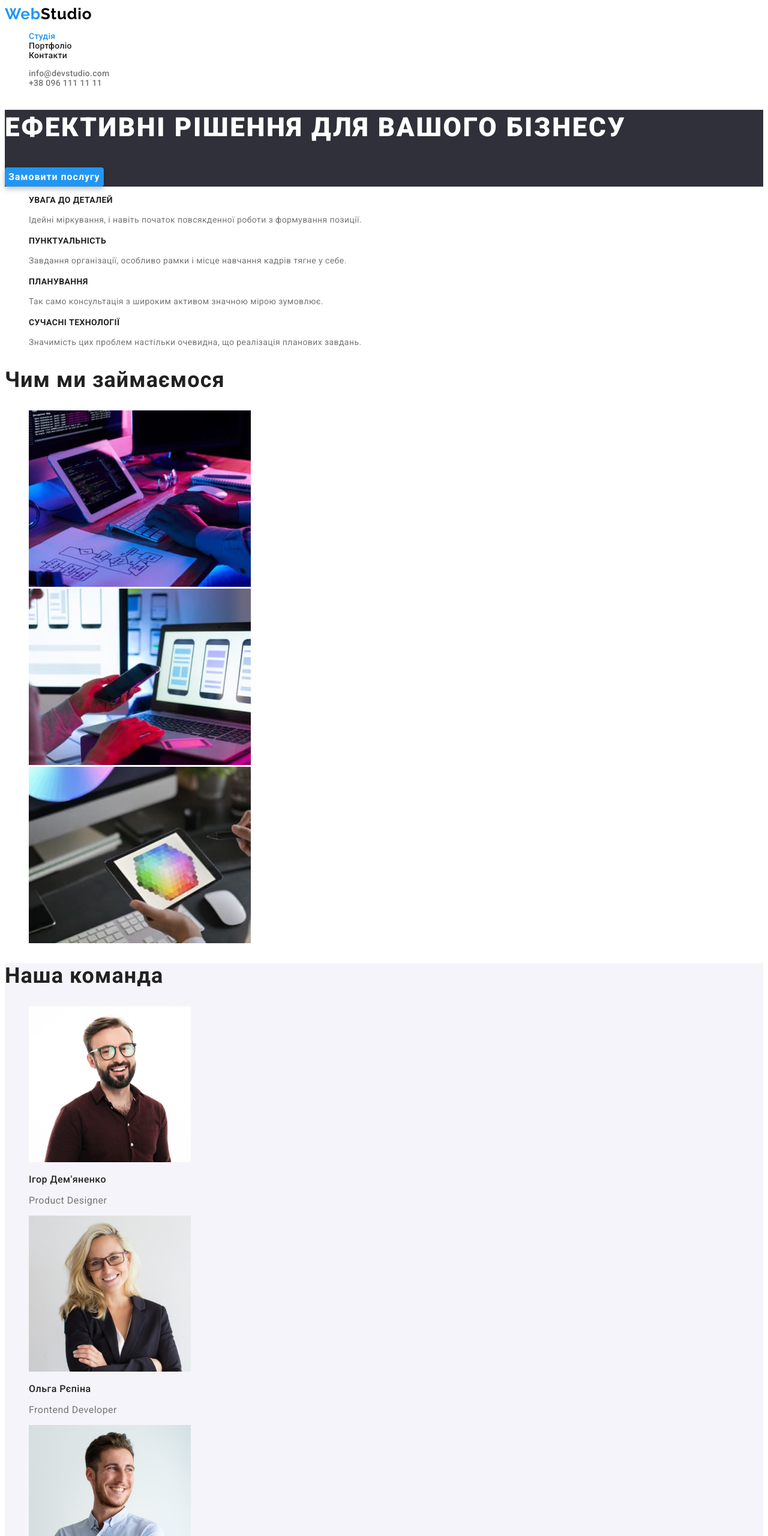
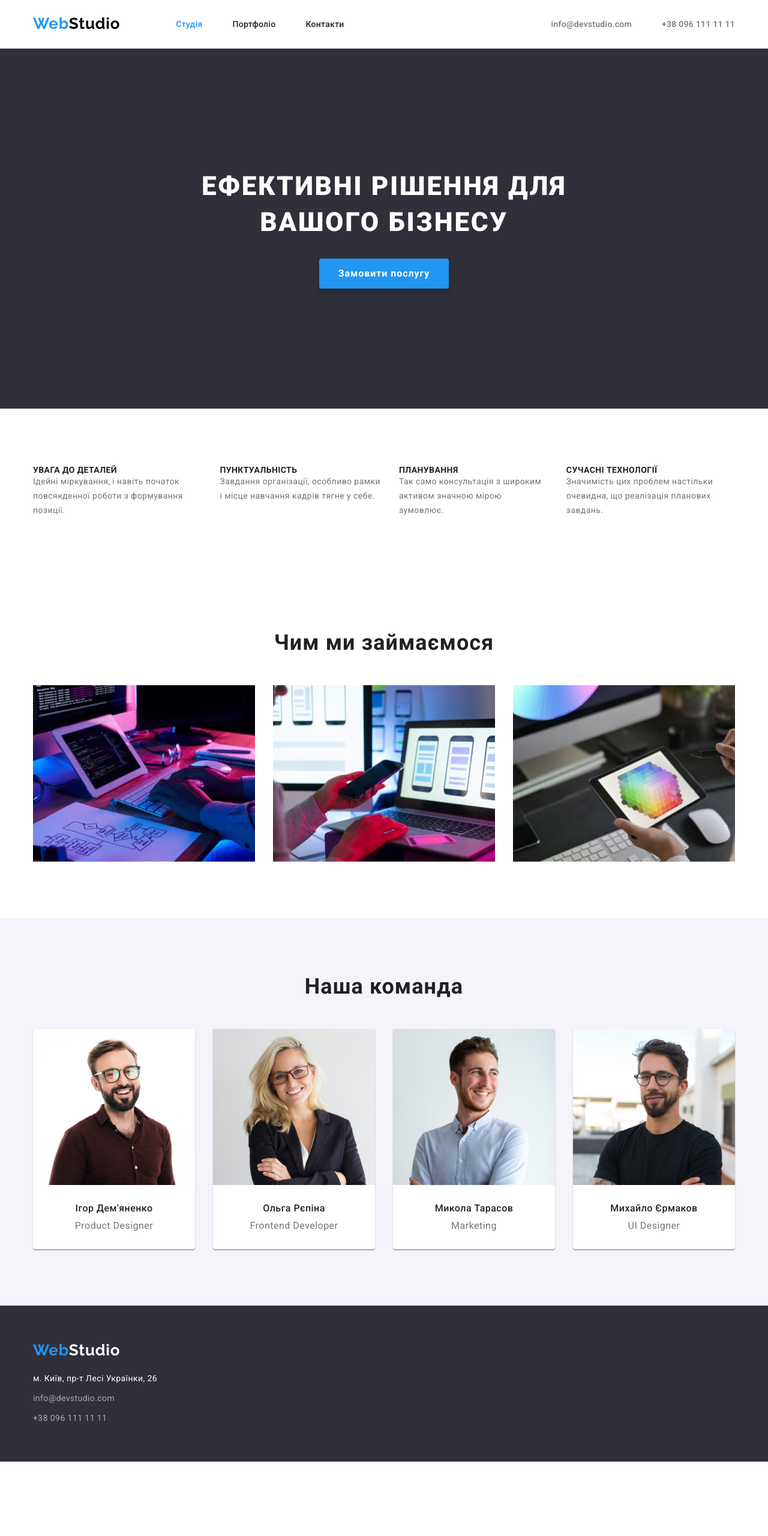
Before and after one commit to Sychevskyii/goit-markup-hw-03, a plain HTML site: page index.html in a window 1280 px wide. Shown: the top 2560 px of the page at 60% size. After the commit the page ends 2436 px from the top, so only its background shows below. Drawn offline with nearby package versions, Linux system fonts and the light colour scheme.

Commit message:
update index.html, portdolio.html, styles.css

```diff
--- a/css/styles.css
+++ b/css/styles.css
@@ -15,12 +15,40 @@ body {
   font-size: 14px;
 }
 
+h1,
+h2,
+h3,
+h4,
+h5,
+h5,
+p {
+  margin: 0;
+}
+
+img {
+  display: block;
+}
+
+ul,
+ol {
+  padding: 0;
+  margin: 0;
+}
+
+.container {
+  width: 1200px;
+  padding-left: 15px;
+  padding-right: 15px;
+  margin: 0 auto;
+}
+
 .list {
   list-style: none;
 }
 
 .link {
   text-decoration: none;
+  display: block;
 }
 
 .logo {
@@ -44,10 +72,37 @@ body {
   letter-spacing: 1.08px;
 }
 
+.section {
+  padding-top: 94px;
+  padding-bottom: 94px;
+}
+
 /* Хедер */
+
+.header {
+  border-bottom: 1px solid #ececec;
+}
+
+.header-container {
+  display: flex;
+  align-items: center;
+}
 
 .header-logo-dark {
   color: #000;
+  margin-right: 93px;
+}
+
+.navigation-list {
+  display: flex;
+}
+
+.navigation-list-item {
+  margin-right: 50px;
+}
+
+.navigation-list-item:last-child {
+  margin: 0;
 }
 
 .navigation-list-link {
@@ -55,6 +110,8 @@ body {
   font-weight: 500;
   letter-spacing: 0.28px;
   transition: all 0.3s;
+  padding-top: 32px;
+  padding-bottom: 32px;
 }
 
 .navigation-list-link.active {
@@ -66,11 +123,26 @@ body {
   color: var(--accent-cl);
 }
 
+.contacts-list {
+  margin-left: auto;
+  display: flex;
+}
+
+.contacts-list-item {
+  margin-right: 50px;
+}
+
+.contacts-list-item:last-child {
+  margin-right: 0;
+}
+
 .contacts-list-link {
   color: var(--txt-cl);
   font-weight: 500;
   letter-spacing: 0.28px;
   transition: all 0.3s;
+  padding-top: 32px;
+  padding-bottom: 32px;
 }
 
 .contacts-list-link:hover,
@@ -82,6 +154,13 @@ body {
 
 .hero {
   background-color: var(--bg-cl);
+  padding-top: 200px;
+  padding-bottom: 200px;
+}
+
+.hero-container {
+  width: 694px;
+  padding: 0;
 }
 
 .hero-title {
@@ -91,18 +170,27 @@ body {
   line-height: 1.36;
   letter-spacing: 2.64px;
   text-transform: uppercase;
+  text-align: center;
+  margin-bottom: 30px;
+  text-align: center;
 }
 
 .hero-btn {
   background-color: var(--accent-cl);
   filter: drop-shadow(0px 4px 4px rgba(0, 0, 0, 0.25));
   color: #fff;
+  display: block;
   font-size: 16px;
   font-weight: 700;
   line-height: 1.87;
   letter-spacing: 0.96px;
   border-radius: 4px;
   transition: all 0.3s;
+  padding: 10px 32px;
+  min-width: 216px;
+  max-width: 250px;
+  margin-left: auto;
+  margin-right: auto;
 }
 
 .hero-btn:hover,
@@ -112,6 +200,18 @@ body {
 }
 
 /* Секція про нас */
+
+.about-list {
+  display: flex;
+}
+
+.about-list-item {
+  margin-right: 30px;
+}
+
+.about-list-item:last-child {
+  margin-right: 0;
+}
 
 .about-list-item-title {
   color: var(--title-cl);
@@ -128,10 +228,42 @@ body {
 
 /* Секція спеціалізація */
 
+.specialization-title {
+  text-align: center;
+  margin-bottom: 50px;
+}
+
+.specialization-list {
+  display: flex;
+  justify-content: space-between;
+}
+
 /* Секція команда */
 
 .team {
-  background-color: #F5F4FA;
+  background-color: #f5f4fa;
+}
+
+.team-title {
+  text-align: center;
+  margin-bottom: 50px;
+}
+
+.team-list {
+  display: flex;
+  justify-content: space-between;
+}
+
+.team-list-item {
+  background-color: #fff;
+  box-shadow: 0px 2px 1px 0px rgba(0, 0, 0, 0.2),
+    0px 1px 1px 0px rgba(0, 0, 0, 0.14), 0px 1px 3px 0px rgba(0, 0, 0, 0.12);
+  border-radius: 0px 0px 4px 4px;
+  padding-bottom: 30px;
+}
+
+.team-list-item img {
+  margin-bottom: 30px;
 }
 
 .team-list-item-title {
@@ -139,17 +271,26 @@ body {
   font-size: 16px;
   font-weight: 500;
   letter-spacing: 0.48px;
+  text-align: center;
+  margin-bottom: 10px;
 }
 
 .team-list-item-text {
   font-size: 16px;
   letter-spacing: 0.48px;
+  text-align: center;
 }
 
 /* Футера */
 
 .footer {
   background-color: var(--bg-cl);
+  padding-top: 60px;
+  padding-bottom: 60px;
+}
+
+.footer-logo {
+  margin-bottom: 20px;
 }
 
 .header-logo-white {
@@ -161,6 +302,15 @@ body {
   color: #fff;
   line-height: 1.71;
   letter-spacing: 0.42px;
+  margin-bottom: 9px;
+}
+
+.footer-list-item {
+  margin-bottom: 9px;
+}
+
+.footer-list-item:last-child {
+  margin-bottom: 0;
 }
 
 .footer-list-item-link {
@@ -182,6 +332,20 @@ body {
 
 /* Проєкти */
 
+.projects-list {
+  display: flex;
+  justify-content: center;
+  margin-bottom: 50px;
+}
+
+.projects-list-item {
+  margin-right: 8px;
+}
+
+.projects-list-item:last-child {
+  margin-right: 0;
+}
+
 .projects-btn.active {
   background-color: var(--accent-cl);
   color: #fff;
@@ -189,9 +353,11 @@ body {
 
 .projects-btn {
   font-size: 16px;
-  background-color: #F5F4FA;
+  background-color: #f5f4fa;
   font-weight: 500;
   line-height: 1.62;
+  padding: 6px 22px;
+  border-radius: 4px;
   letter-spacing: 0.48px;
   transition: all 0.3s;
 }
@@ -200,6 +366,23 @@ body {
 .projects-btn:focus {
   color: #fff;
   background-color: var(--accent-cl);
+}
+
+.projects-type-list {
+  display: flex;
+  justify-content: space-between;
+  align-items: flex-end;
+  flex-wrap: wrap;
+}
+
+.projects-type-list-item {
+  border-bottom: 1px solid #eee;
+  background: #fff;
+  margin-bottom: 30px;
+}
+
+.projects-type-list-item:nth-last-child(-n + 3) {
+  margin: 0;
 }
 
 .projects-type-list-title {
--- a/index.html
+++ b/index.html
@@ -7,18 +7,28 @@
       href="https://fonts.googleapis.com/css2?family=Raleway:wght@700&family=Roboto:wght@400;500;700;900&display=swap"
       rel="stylesheet"
     />
+    <link
+      rel="stylesheet"
+      href="https://cdnjs.cloudflare.com/ajax/libs/modern-normalize/2.0.0/modern-normalize.min.css"
+      integrity="sha512-4xo8blKMVCiXpTaLzQSLSw3KFOVPWhm/TRtuPVc4WG6kUgjH6J03IBuG7JZPkcWMxJ5huwaBpOpnwYElP/m6wg=="
+      crossorigin="anonymous"
+      referrerpolicy="no-referrer"
+    />
     <link rel="stylesheet" href="./css/styles.css" />
     <title>WebStudio</title>
   </head>
   <body>
     <header class="header">
+      <div class="container header-container">
         <a href="./index.html" class="header-logo logo link"
           >Web<span class="header-logo-dark">Studio</span></a
         >
         <nav class="navigation">
           <ul class="navigation-list list">
             <li class="navigation-list-item">
-            <a class="navigation-list-link link active" href="./index.html">Студія</a>
+              <a class="navigation-list-link link active" href="./index.html"
+                >Студія</a
+              >
             </li>
             <li class="navigation-list-item">
               <a class="navigation-list-link link" href="./portfolio.html"
@@ -42,13 +52,17 @@
             >
           </li>
         </ul>
+      </div>
     </header>
     <main>
       <section class="hero">
+        <div class="container hero-container">
           <h1 class="hero-title">Ефективні рішення для вашого бізнесу</h1>
           <button class="hero-btn btn" type="button">Замовити послугу</button>
+        </div>
       </section>
-      <section class="about">
+      <section class="about section">
+        <div class="container">
           <ul class="about-list list">
             <li class="about-list-item">
               <h3 class="about-list-item-title">УВАГА ДО ДЕТАЛЕЙ</h3>
@@ -60,8 +74,8 @@
             <li class="about-list-item">
               <h3 class="about-list-item-title">ПУНКТУАЛЬНІСТЬ</h3>
               <p class="about-list-item-text">
-              Завдання організації, особливо рамки і місце навчання кадрів тягне
-              у себе.
+                Завдання організації, особливо рамки і місце навчання кадрів
+                тягне у себе.
               </p>
             </li>
             <li class="about-list-item">
@@ -73,13 +87,15 @@
             <li class="about-list-item">
               <h3 class="about-list-item-title">СУЧАСНІ ТЕХНОЛОГІЇ</h3>
               <p class="about-list-item-text">
-              Значимість цих проблем настільки очевидна, що реалізація планових
-              завдань.
+                Значимість цих проблем настільки очевидна, що реалізація
+                планових завдань.
               </p>
             </li>
           </ul>
+        </div>
       </section>
-      <section class="specialization">
+      <section class="specialization section">
+        <div class="container">
           <h2 class="specialization-title title">Чим ми займаємося</h2>
           <ul class="specialization-list list">
             <li class="specialization-list-item">
@@ -107,34 +123,58 @@
               />
             </li>
           </ul>
+        </div>
       </section>
-      <section class="team">
+      <section class="team section">
+        <div class="container">
           <h2 class="team-title title">Наша команда</h2>
           <ul class="team-list list">
             <li class="team-list-item">
-            <img src="./images/team1.jpg" alt="Man" width="270" height="260" />
+              <img
+                src="./images/team1.jpg"
+                alt="Man"
+                width="270"
+                height="260"
+              />
               <h3 class="team-list-item-title">Ігор Дем'яненко</h3>
               <p class="team-list-item-text">Product Designer</p>
             </li>
-          <li>
-            <img src="./images/team2.jpg" alt="Man" width="270" height="260" />
+            <li class="team-list-item">
+              <img
+                src="./images/team2.jpg"
+                alt="Man"
+                width="270"
+                height="260"
+              />
               <h3 class="team-list-item-title">Ольга Рєпіна</h3>
               <p class="team-list-item-text">Frontend Developer</p>
             </li>
-          <li>
-            <img src="./images/team3.jpg" alt="Man" width="270" height="260" />
+            <li class="team-list-item">
+              <img
+                src="./images/team3.jpg"
+                alt="Man"
+                width="270"
+                height="260"
+              />
               <h3 class="team-list-item-title">Микола Тарасов</h3>
               <p class="team-list-item-text">Marketing</p>
             </li>
-          <li>
-            <img src="./images/team4.jpg" alt="Man" width="270" height="260" />
+            <li class="team-list-item">
+              <img
+                src="./images/team4.jpg"
+                alt="Man"
+                width="270"
+                height="260"
+              />
               <h3 class="team-list-item-title">Михайло Єрмаков</h3>
               <p class="team-list-item-text">UI Designer</p>
             </li>
           </ul>
+        </div>
       </section>
     </main>
     <footer class="footer">
+      <div class="container">
         <a href="./index.html" class="footer-logo logo link"
           >Web<span class="header-logo-white">Studio</span></a
         >
@@ -155,6 +195,7 @@
             </li>
           </ul>
         </address>
+      </div>
     </footer>
   </body>
 </html>
```
Also changed, not shown: portfolio.html (+23 -4 lines). Lines whose indentation alone changed are shown as unchanged.
